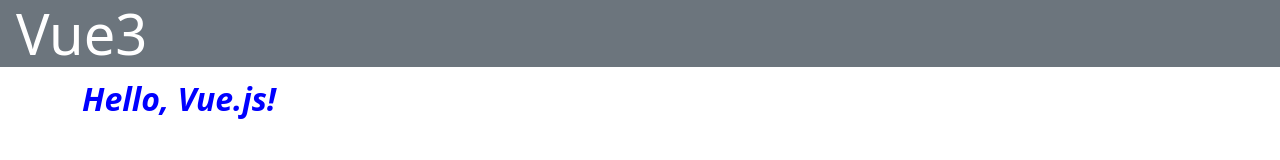
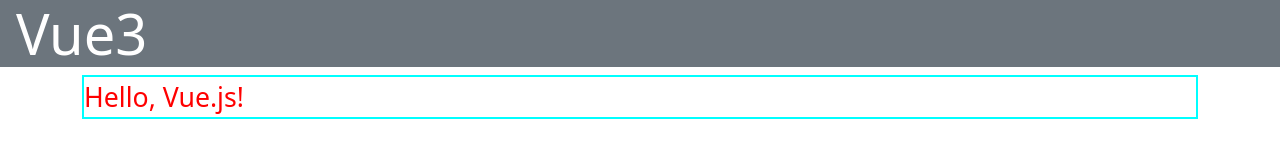
Before and after one commit to CottonTesseract/practice_vue3, a plain HTML site: page index.html in a window 1280 px wide. Drawn offline with nearby package versions, Linux system fonts and the light colour scheme.

Commit message:
check object-syntax

```diff
--- a/index.html
+++ b/index.html
@@ -7,47 +7,20 @@
 		<link href="https://cdn.jsdelivr.net/npm/bootstrap@5.1.3/dist/css/bootstrap.min.css" rel="stylesheet" integrity="sha384-1BmE4kWBq78iYhFldvKuhfTAU6auU8tT94WrHftjDbrCEXSU1oBoqyl2QvZ6jIW3" crossorigin="anonymous">
 		<script src="https://cdn.jsdelivr.net/npm/bootstrap@5.1.3/dist/js/bootstrap.bundle.min.js" integrity="sha384-ka7Sk0Gln4gmtz2MlQnikT1wXgYsOg+OMhuP+IlRH9sENBO0LRn5q+8nbTov4+1p" crossorigin="anonymous"></script>
 		<script src="https://unpkg.com/vue@next"></script>
-		<style>
-			.type1 {
-				font-size: 32pt;
-				font-weight: normal;
-				font-style: normal;
-				color: red;
-
-			}
-			.type2 {
-				font-size: 24pt;
-				font-weight:bold;
-				font-style: italic;
-				color: blue;
-			}
-		</style>
 	</head>
 	<body>
 		<h1 class="bg-secondary text-white display-4 px-3">Vue3</h1>
 		<div id="app" class="container">
-			<p v-bind:class="classes">
+			<p v-bind:style="{fontSize:'20pt',color:'red',border:'2px solid cyan'}">
 				{{ message }}
 			</p>
 		</div>
 		<script>
-			var classObj ={
-				type1: true,
-				type2: false
-			}
-
 			const appdata = {
 				data() {
 					return{
-						message: 'Hello, Vue.js!',
-						classes: classObj
+						message: 'Hello, Vue.js!'
 					}
-				},
-				mounted(){
-					setInterval(() => {
-						this.classes.type1 = !classObj.type1
-						this.classes.type2 = !classObj.type2
-					}, 1000);
 				}
 			}
 
```
